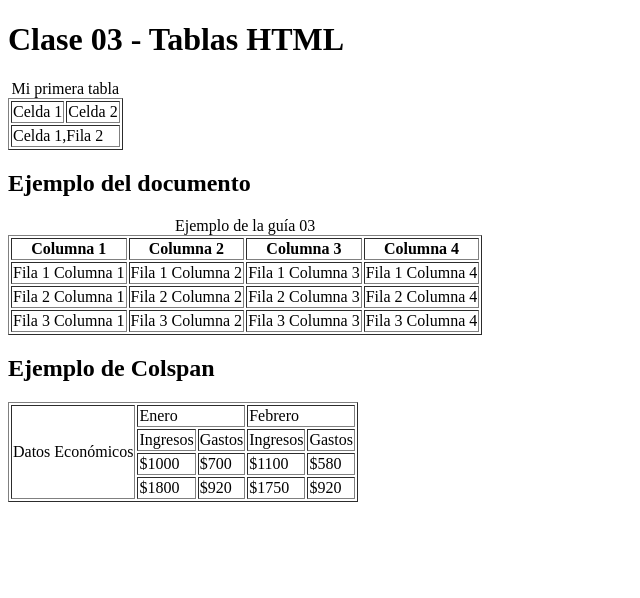
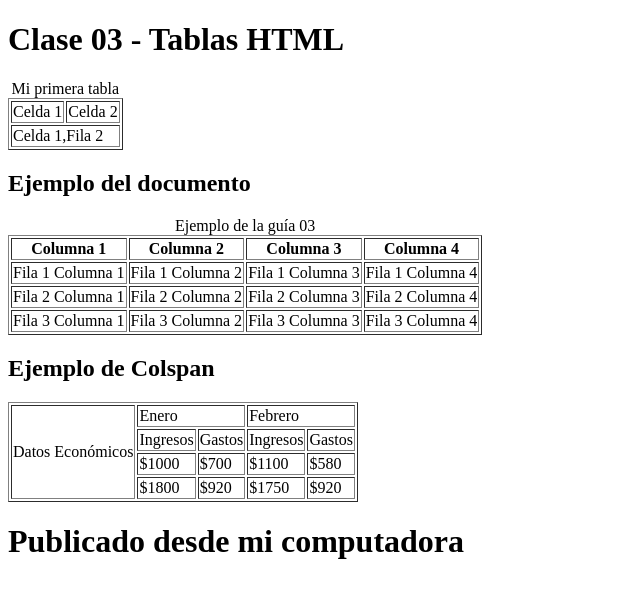
Before and after one commit to arturinister/Clase03DDV2022Desktop, a plain HTML site: page index.html in a window 1280 px wide. Shown: the whole page, without its empty margins (0-640 px from the left). Drawn offline with Linux system fonts and the light colour scheme.

Commit message:
Update index.html

```diff
--- a/index.html
+++ b/index.html
@@ -76,6 +76,8 @@
             <td>$920</td>
         </tr>
     </table>
+
+    <h1>Publicado desde mi computadora</h1>
 </body>
 
 </html>
```
